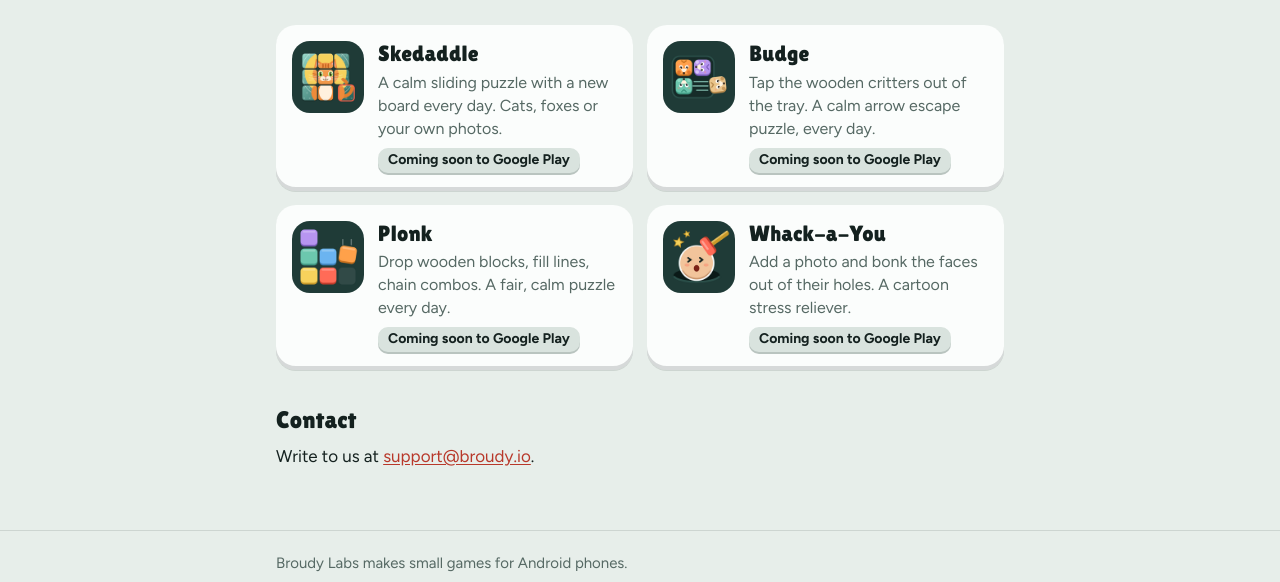
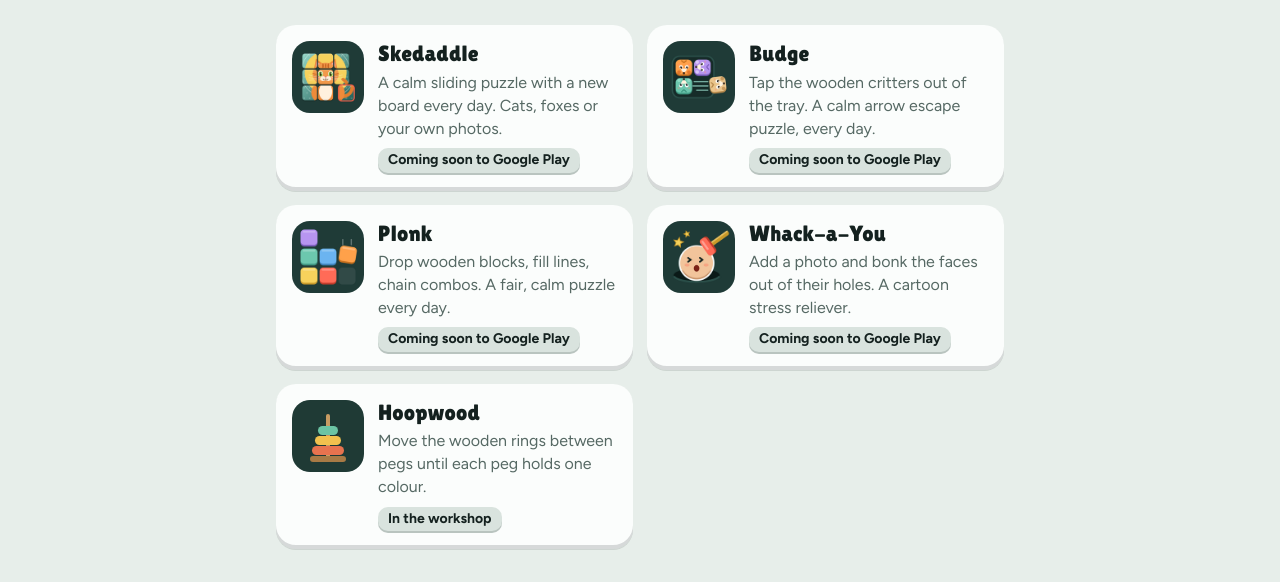
Before and after one commit to JulianBroudy/broudy-labs-site, a plain HTML site: page index.html in a window 1280 px wide. Shown: the part 202-784 px from the top of the page. Drawn offline with Linux system fonts and the light colour scheme.

Commit message:
Hoopwood card on the home page
Co-Authored-By: Claude Opus 5.5 <noreply@anthropic.com>

```diff
--- a/index.html
+++ b/index.html
@@ -49,6 +49,14 @@
 <p class="links"><span class="soon">Coming soon to Google Play</span><!-- When the game is public, replace the span with: <a class="play" href="https://play.google.com/store/apps/details?id=io.broudy.whackayou">Get it on Google Play</a> --></p>
 </div>
 </li>
+<li class="card">
+<img src="assets/hoopwood/icon.svg" width="72" height="72" alt="">
+<div>
+<h3>Hoopwood</h3>
+<p>Move the wooden rings between pegs until each peg holds one colour.</p>
+<p class="links"><span class="soon">In the workshop</span><!-- When Hoopwood has pages: link the h3 to hoopwood/ and add hoopwood/privacy and hoopwood/terms --></p>
+</div>
+</li>
 </ul>
 <h2>Contact</h2>
 <p>Write to us at <a href="mailto:support@broudy.io">support@broudy.io</a>.</p>
```
